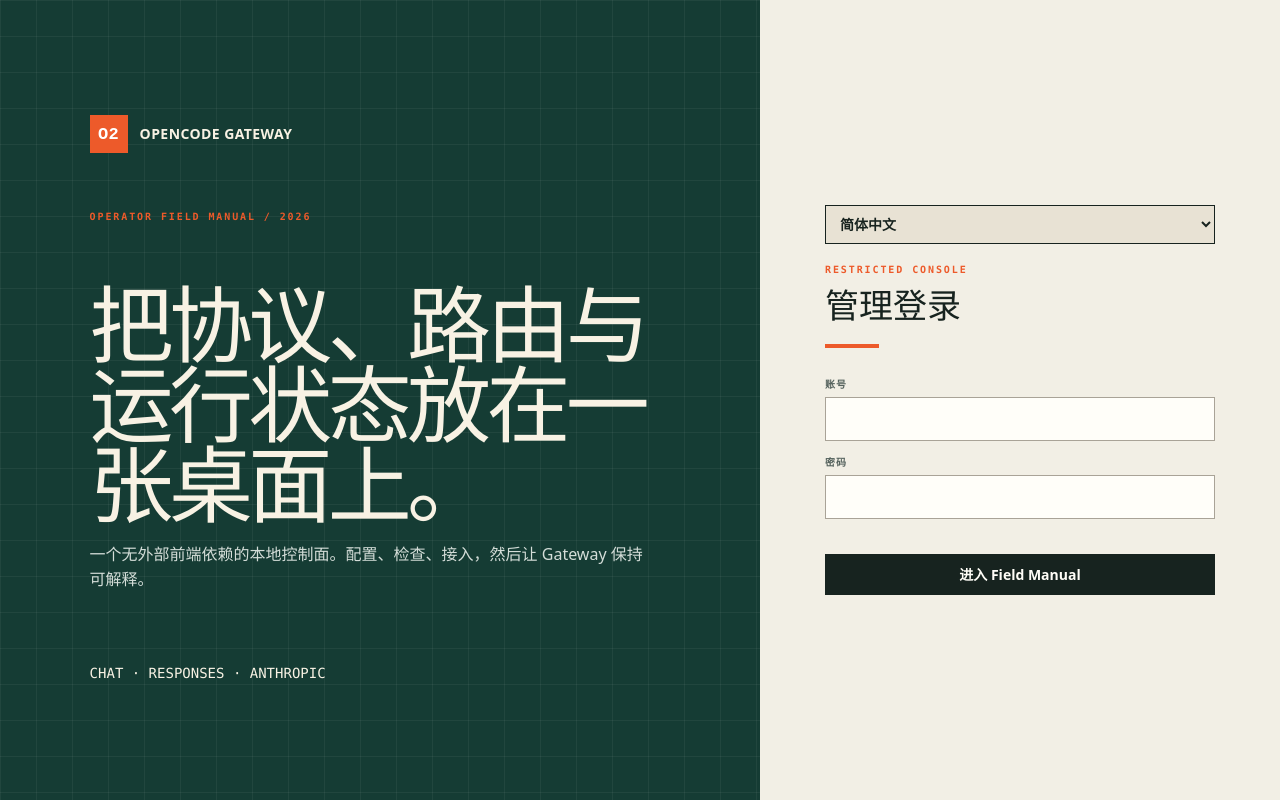
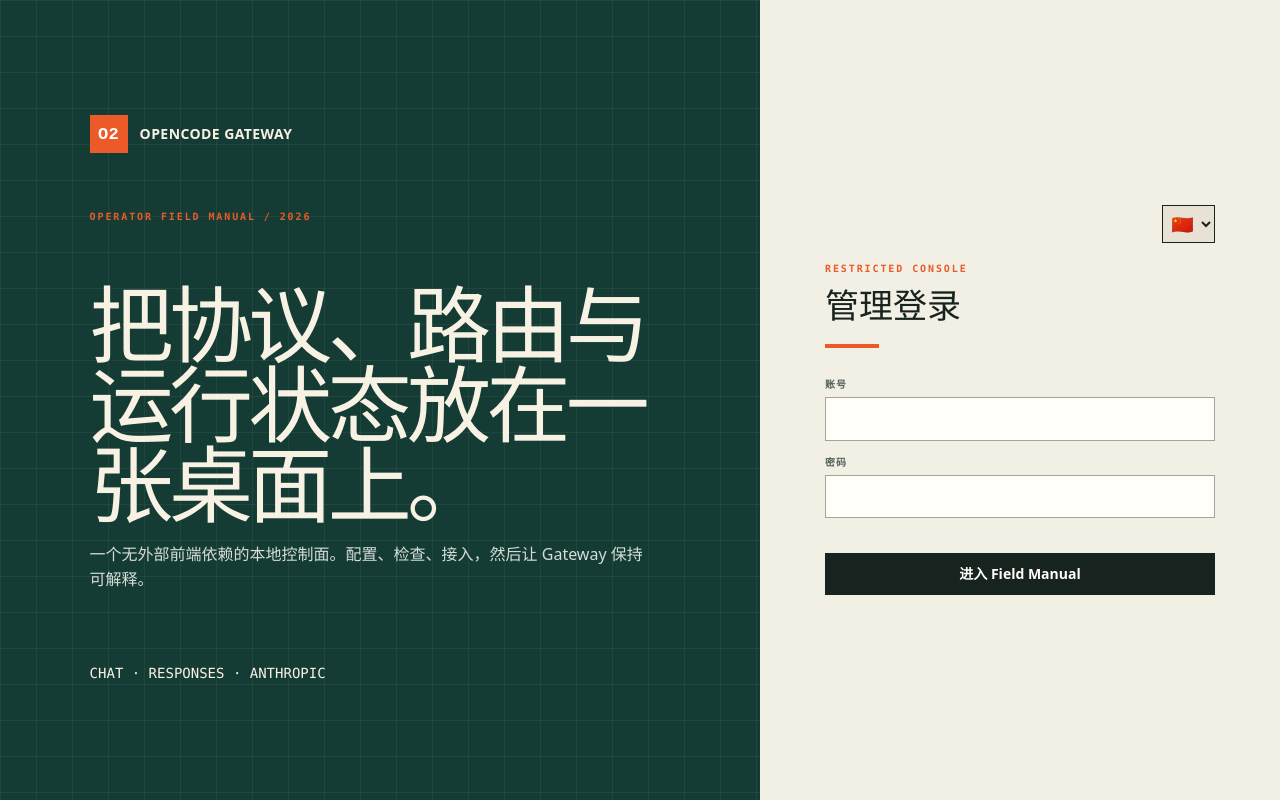
Before and after one commit to emilybacher/opencode2api, a plain HTML site: page webui/index.html in a window 1280 px wide. Drawn offline with Linux system fonts and the light colour scheme; no server answers.

Commit message:
feat(webui): show flag-only language selector aligned with toolbar

```diff
--- a/webui/i18n.js
+++ b/webui/i18n.js
@@ -13,6 +13,7 @@
 window.O2I18N = (() => {
   const STORAGE_KEY = "opencode2api.ui.lang";
   const DEFAULT_LOCALE = "zh-CN";
+  const FLAGS = { "zh-CN": "🇨🇳", en: "🇺🇸", vi: "🇻🇳" };
   const SUPPORTED = ["zh-CN", "en", "vi"];
   const LABELS = { "zh-CN": "简体中文", en: "English", vi: "Tiếng Việt" };
   const DATE_LOCALES = { "zh-CN": "zh-CN", en: "en-US", vi: "vi-VN" };
@@ -1097,7 +1098,7 @@ window.O2I18N = (() => {
   const syncSelectors = () => {
     document.querySelectorAll("[data-lang-switch]").forEach((node) => {
       node.value = locale;
-      node.setAttribute("aria-label", t("语言", "lang.label"));
+      node.setAttribute("aria-label", LABELS[locale] || t("语言", "lang.label"));
     });
   };
 
@@ -1135,7 +1136,8 @@ window.O2I18N = (() => {
         ...SUPPORTED.map((code) => {
           const option = document.createElement("option");
           option.value = code;
-          option.textContent = LABELS[code];
+          option.textContent = FLAGS[code];
+          option.setAttribute('aria-label', LABELS[code]);
           return option;
         }),
       );
--- a/webui/styles.css
+++ b/webui/styles.css
@@ -315,8 +315,14 @@ pre,
   max-width: 680px;
 }
 .lang-switch {
-  padding: 8px 10px;
+  width: auto;
+  min-width: 34px;
+  height: 38px;
+  padding: 0 4px;
   border: 1px solid var(--ink);
+  font-size: 18px;
+  line-height: 1;
+  text-align: center;
   background: transparent;
   color: var(--ink);
   font-weight: 700;
```
